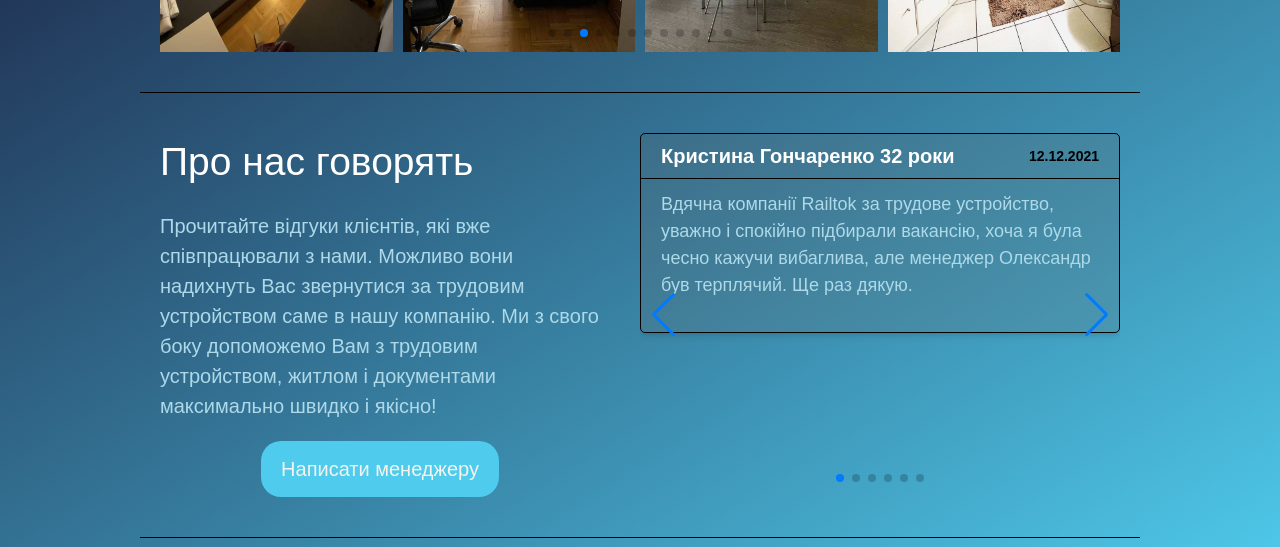
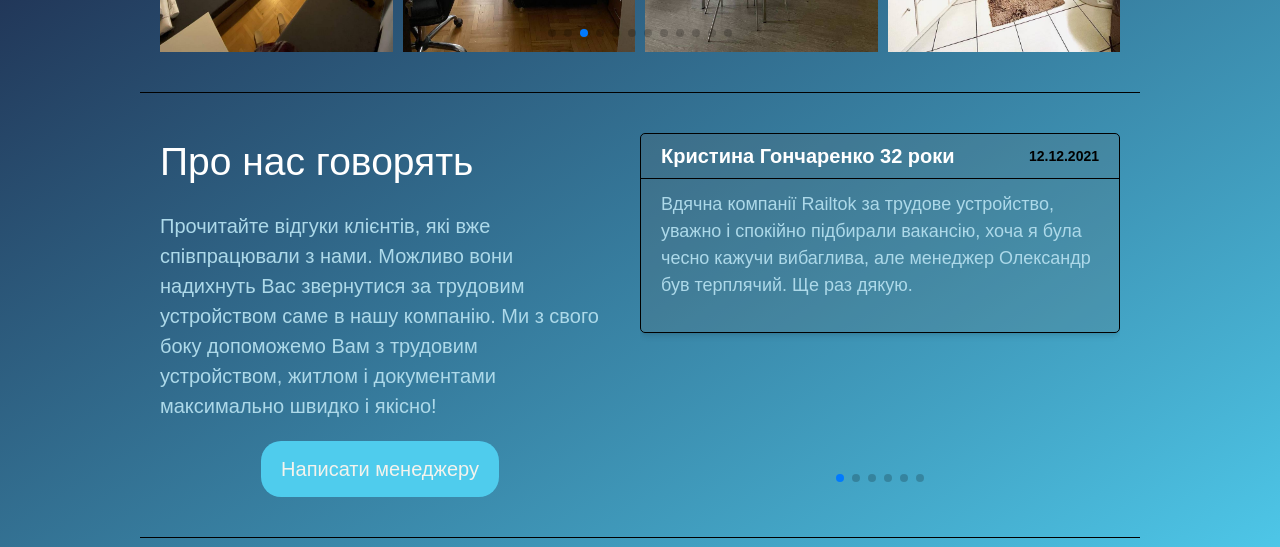
Before and after one commit to Towikk01/railtok, a Next.js app: page / in a window 1280 px wide. Shown: the part 2600-3147 px from the top of the page. Built offline with nearby package versions, Linux system fonts and the light colour scheme; a web font is replaced by a local one.

Commit message:
feat(root):fixed app 9

```diff
--- a/src/app/components/slider/reviewSlider.jsx
+++ b/src/app/components/slider/reviewSlider.jsx
@@ -14,12 +14,12 @@ import { Pagination, Navigation, Autoplay } from 'swiper/modules'
             <Swiper
                 className='h-full'
 
-                modules={[Pagination, Autoplay, Navigation]}
+                modules={[Pagination, Autoplay]}
                 spaceBetween={8}
                 slidesPerView={1}
                 pagination={{ clickable: true, type: 'bullets' }}
                 loop={true}
-                navigation={true}
+                // navigation={true}
                 autoplay={{ delay: 6500, disableOnInteraction: false }}
             >
                 {reviews.map((review, index) => (
```
